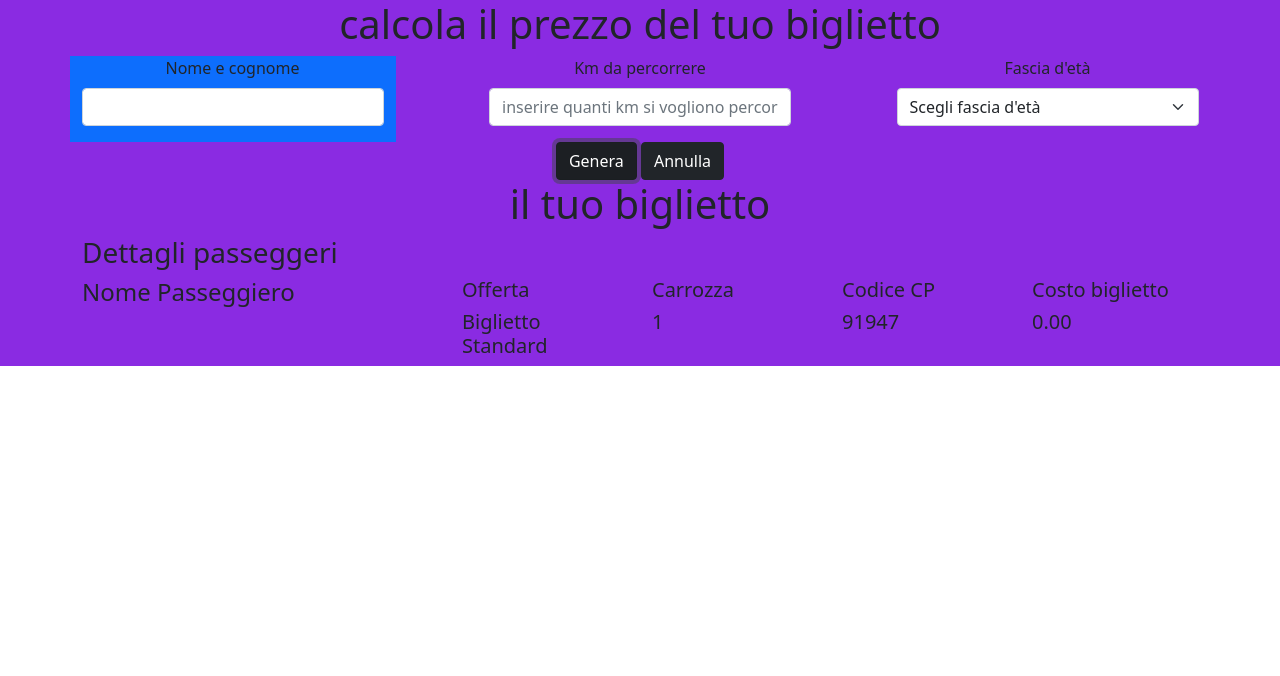
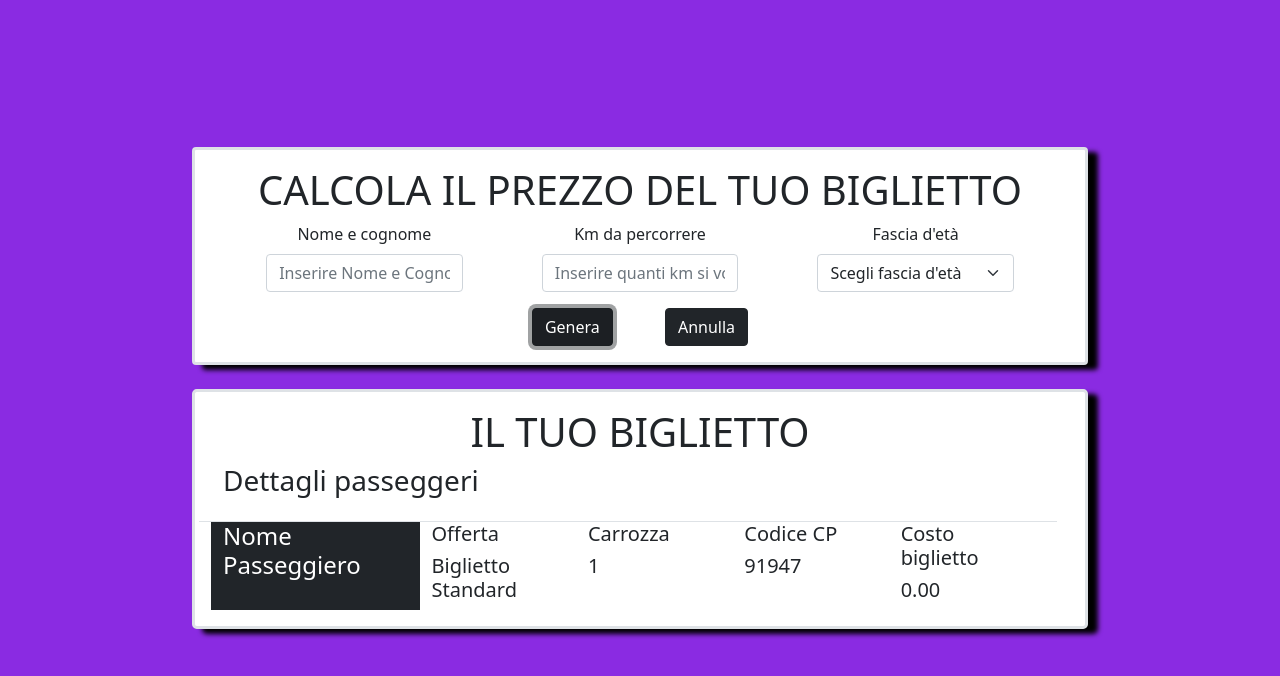
Before and after one commit to Mantured/js-biglietto-treno-form, a plain HTML site: page index.html in a window 1280 px wide. Both pictures are taken after a click on the button "Genera". Drawn offline with nearby package versions, Linux system fonts and the light colour scheme.

Commit message:
some change to css style

```diff
--- a/css/style.css
+++ b/css/style.css
@@ -1,6 +1,6 @@
 main {
   background-color: blueviolet;
-  /* height: 60vh; */
+  height: 100vh;
 }
 
 #calculator {
@@ -9,4 +9,10 @@ main {
 
 h1 {
   text-align: center;
+  text-transform: uppercase;
 }
+
+.box {
+  width: 70vw;
+  box-shadow: 10px 5px 5px black;
+}
--- a/index.html
+++ b/index.html
@@ -6,8 +6,8 @@
     <meta name="viewport" content="width=device-width, initial-scale=1.0">
 
         <!-- Montserrat google font -->
-        <link href="https://fonts.googleapis.com/css?family=Montserrat:400,500,600,700" rel="stylesheet">
-
+        <link href="https://cdn.jsdelivr.net/npm/bootstrap@5.1.3/dist/css/bootstrap.min.css" rel="stylesheet"
+        integrity="sha384-1BmE4kWBq78iYhFldvKuhfTAU6auU8tT94WrHftjDbrCEXSU1oBoqyl2QvZ6jIW3" crossorigin="anonymous">
 
         <!-- Bootstrap CSS -->
         <link href="https://cdn.jsdelivr.net/npm/bootstrap@5.0.2/dist/css/bootstrap.min.css" rel="stylesheet" integrity="sha384-EVSTQN3/azprG1Anm3QDgpJLIm9Nao0Yz1ztcQTwFspd3yD65VohhpuuCOmLASjC" crossorigin="anonymous">
@@ -22,21 +22,21 @@
 <body>
 
 
-    <main>
-        <section id="calculator">
+    <main class="d-flex flex-column justify-content-center align-items-center">
+        <section class="box mb-4 border border-3 rounded p-3 bg-white " id="calculator">
             <h1>calcola il prezzo del tuo biglietto</h1>
             <div class="contanier">
                 <div class="row justify-content-evenly ">
-                    <div class="col-3 bg-primary">
+                    <div class="col-3">
                         <div id="credentials" class="mb-3">
                             <label for="user" class="form-label">Nome e cognome</label>
-                            <input  type="text" class="form-control" id="user">
+                            <input  type="text" class="form-control" id="user" placeholder="Inserire Nome e Cognome" >
                         </div>
                     </div>
                     <div class="col-3">
                         <div id="tripdistance" class="mb-3">
                             <label for="km" class="form-label">Km da percorrere</label>
-                            <input type="text" class="form-control" id="km" placeholder="inserire quanti km si vogliono percorrere">
+                            <input type="text" class="form-control" id="km" placeholder="Inserire quanti km si vogliono percorrere">
                         </div>
                     </div>
                     <div class="col-3">
@@ -44,14 +44,14 @@
                             <label for="age"  class="form-label">Fascia d'età</label>
                             <select id="age"class="form-select" aria-label="select range age">
                                 <option selected disabled>Scegli fascia d'età</option>
-                                <option value="1">Minorenne (0 - 17 anni)</option>
-                                <option value="2">Maggiorenne tra i +18 ed i 65 anni</option>
+                                <option value="1">Minorenne > 18</option>
+                                <option value="2">Adulto > 65 </option>
                                 <option value="3">Over 65 anni</option>
                             </select>
                         </div>
                     </div>
                     <div class="col-12">
-                        <button id="submit" class="btn btn-dark text-white">
+                        <button id="submit" class="btn btn-dark text-white me-5">
                             Genera
                         </button>
                         <button id="reset" class="btn btn-dark text-white">
@@ -61,15 +61,15 @@
                 </div>
             </div>
         </section>
-        <section id="user-ticket" class="invisible">
+        <section id="user-ticket" class="box mb-4 border border-3 rounded-3 p-3 bg-white invisible">
             <h1>il tuo biglietto</h1>
             <div class="container">
                 <div class="row  justify-content-between">
-                    <div class="col-12">
+                    <div class="col-12 mb-3 ">
                         <h3>Dettagli passeggeri</h3>
-
                     </div>
-                    <div class="col-4">
+                <div class="row border-top" id="passenger">
+                    <div class="col-3 bg-dark text-white">
                         <h4>Nome Passeggiero</h4>
                         <h3 id="user-credits"></h3>
                     </div>
@@ -90,6 +90,8 @@
                         <h5 id="ticket-price"></h5>
                     </div>
                 </div>
+
+                </div>
             </div>
 
         </section>
--- a/js/main.js
+++ b/js/main.js
@@ -7,20 +7,24 @@ L'output del prezzo finale va visualizzato con massimo due decimali, per indicar
 In questo caso richiederà un minimo di ricerca l'uso della select.
 Vi allego un'immagine esplicativa, ma potete usare la creatività e implementare layout diversi e creativi!! */
 
-function calculatorPrice()  {
+function calculatorPrice() {
+    /* const calculator = document.querySelector(`calculator`); */
     const userId = document.getElementById(`user`).value;
     const distance = document.getElementById(`km`).value;
     const age = document.getElementById(`age`).value;
+
     let ticketType = "";
+
 
     let vagon = Math.floor(Math.random() * 20) + 1;
     let id = Math.floor(Math.random() * 99999) + 1;
 
+
     const fullPrice = distance * 0.27;
     let ticketPrice;
 
+    ticketPrice = fullPrice * 0.83;
     if ( age === "1" ) {
-        ticketPrice = fullPrice * 0.83;
         ticketType = `Biglietto Smart `
     } else if (age === "3") {
         ticketPrice = fullPrice * 0.67;
@@ -39,12 +43,20 @@ function calculatorPrice()  {
     document.getElementById(`my-vagon`).innerHTML = vagon;
     document.getElementById(`my-id`).innerHTML = id;
     document.getElementById(`ticket-price`).innerHTML = ticketPrice;
-    document.getElementById(`user-ticket`).classList.remove (`invisible`);
+    document.getElementById(`user-ticket`).classList.remove(`invisible`);
+
+    console.log(userId);
 }
+
 
 function clear() {
     document.getElementById(`user-ticket`).classList.add(`invisible`);
+    document.getElementById(`credentials`).innerHTML+= "";
+    document.getElementById(`tripdistance`).innerHTML += "";
+    document.getElementById(`age`).innerHTML += "";
 }
+
+
 
 document.getElementById(`submit`).addEventListener(`click`, calculatorPrice);
 document.getElementById(`reset`).addEventListener(`click`, clear);
```
